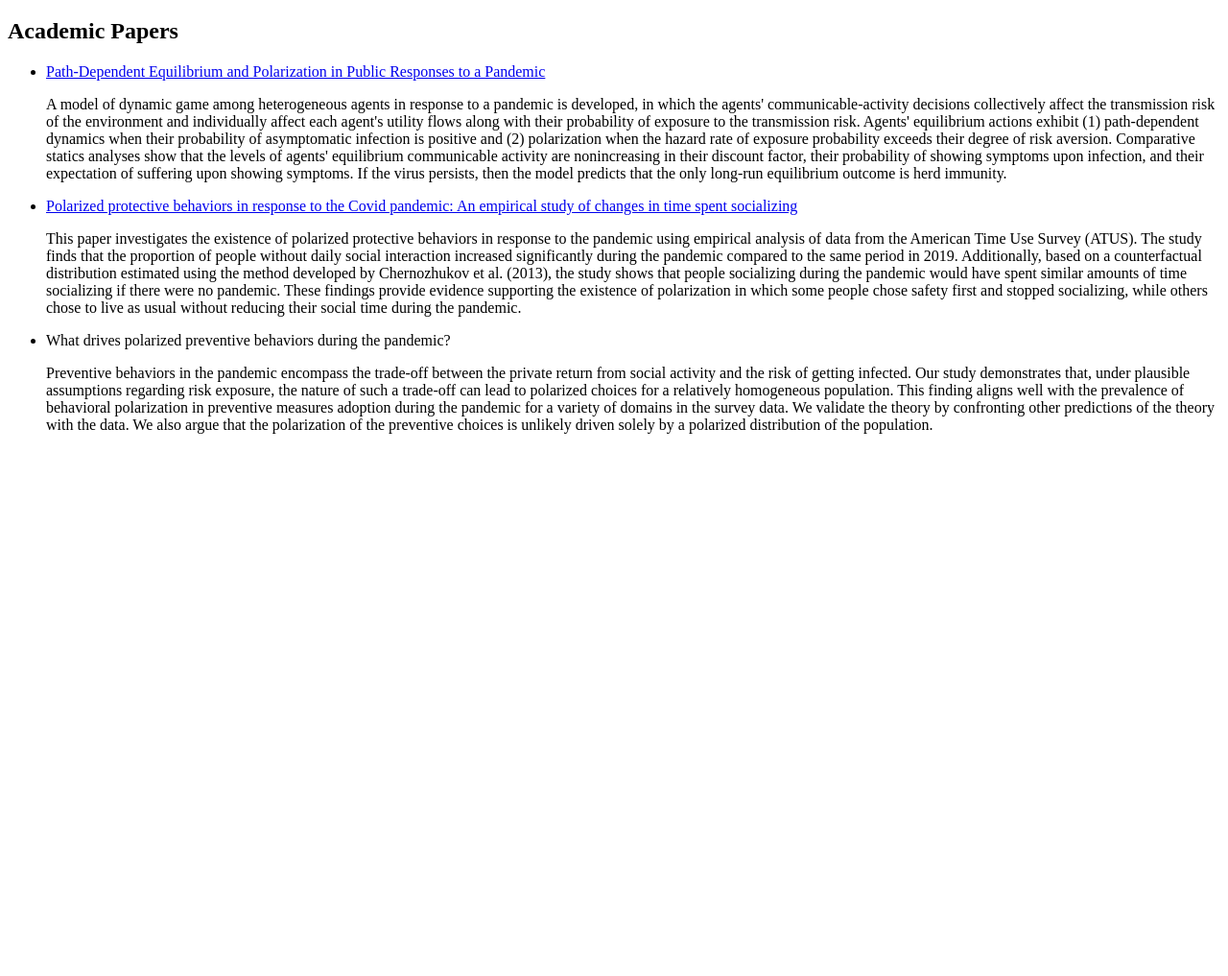
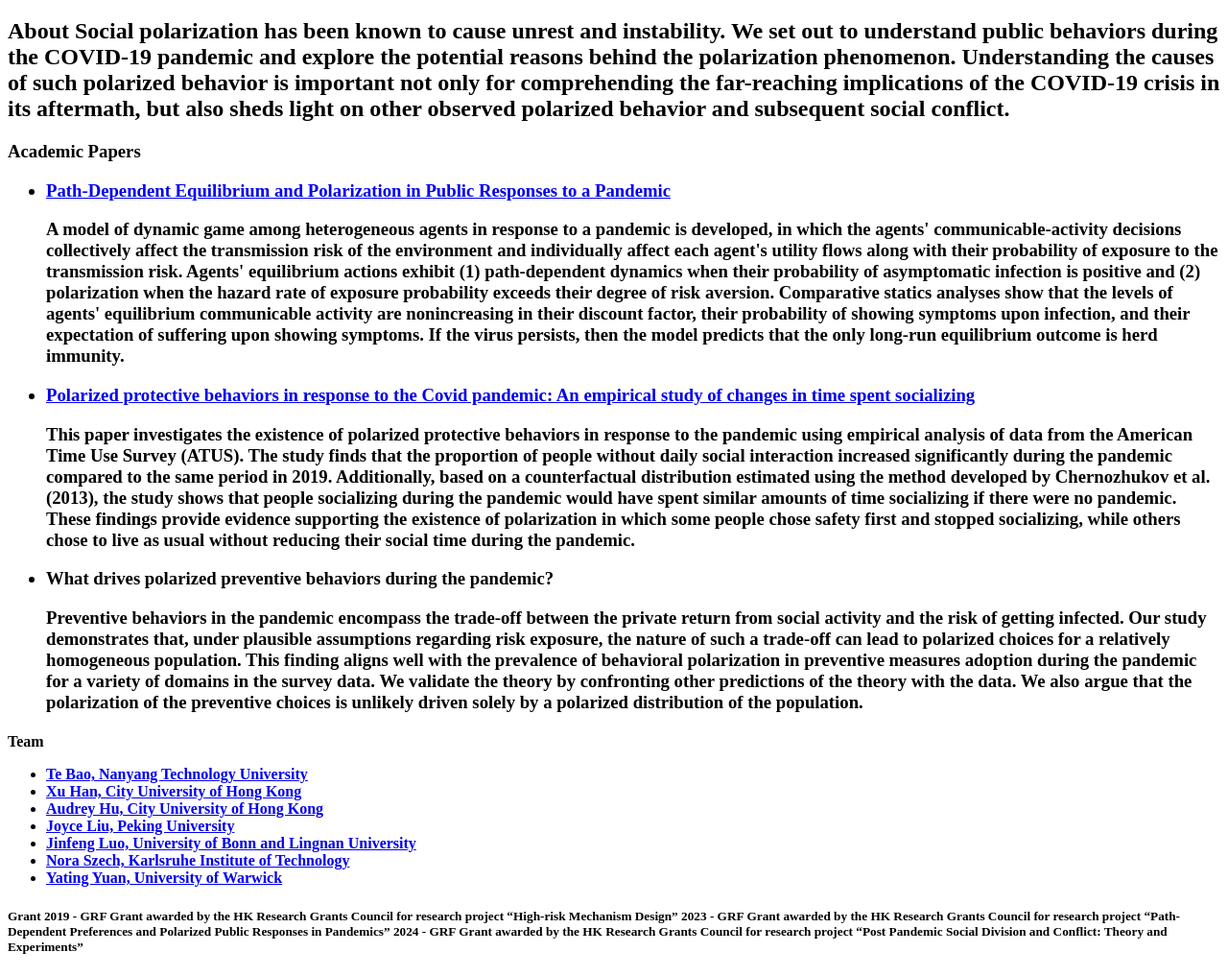
Before and after one commit to cp39/polarbehaviors-paper.org, a plain HTML site: page index.html in a window 1280 px wide. Shown: the part 61-1078 px from the top of the page at 96% size. Before the commit the page ends 800 px from the top, so only its background shows below. Drawn offline with Linux system fonts and the light colour scheme.

Commit message:
index.html

```diff
--- a/index.html
+++ b/index.html
@@ -6,7 +6,11 @@
 <body>
 	<h1>Welcome to Polar-Behaviors Project page</h1>
 
-	<h2>Academic Papers</h2>
+	<h2>About
+
+		Social polarization has been known to cause unrest and instability. We set out to understand public behaviors during the COVID-19 pandemic and explore the potential reasons behind the polarization phenomenon. Understanding the causes of such polarized behavior is important not only for comprehending the far-reaching implications of the COVID-19 crisis in its aftermath, but also sheds light on other observed polarized behavior and subsequent social conflict.
+
+	<h3>Academic Papers
 	<ul>
 		<li>
 			<a href="PolarPan20230726.pdf">Path-Dependent Equilibrium and Polarization in Public Responses to a Pandemic</a>
@@ -21,5 +25,53 @@
 			<p>Preventive behaviors in the pandemic encompass the trade-off between the private return from social activity and the risk of getting infected. Our study demonstrates that, under plausible assumptions regarding risk exposure, the nature of such a trade-off can lead to polarized choices for a relatively homogeneous population. This finding aligns well with the prevalence of behavioral polarization in preventive measures adoption during the pandemic for a variety of domains in the survey data. We validate the theory by confronting other predictions of the theory with the data. We also argue that the polarization of the preventive choices is unlikely driven solely by a polarized distribution of the population.</p>
 		</li>
 	</ul>
+
+	<h4>Team
+	<ul>
+		<li>
+			<a href="PolarPan20230726.pdf">Te Bao, Nanyang Technology University</a>
+
+		</li>
+		<li>
+			<a href="PolarPan20230726.pdf">Xu Han, City University of Hong Kong</a>
+
+		</li>
+		<li>
+			<a href="PolarPan20230726.pdf">Audrey Hu, City University of Hong Kong</a>
+
+		</li>
+		<li>
+			<a href="PolarPan20230726.pdf">Joyce Liu, Peking University</a>
+
+		</li>
+		<li>
+			<a href="PolarPan20230726.pdf">Jinfeng Luo, University of Bonn and Lingnan University</a>
+
+		</li>
+		<li>
+			<a href="PolarPan20230726.pdf">Nora Szech, Karlsruhe Institute of Technology</a>
+
+		</li>
+		<li>
+			<a href="PolarPan20230726.pdf">Yating Yuan, University of Warwick</a>
+
+		</li>
+
+	</ul>
+
+	<h5>Grant
+
+		2019 -
+
+		GRF Grant awarded by the HK Research Grants Council for research project “High-risk Mechanism Design”
+
+		2023 -
+
+		GRF Grant awarded by the HK Research Grants Council for research project “Path-Dependent Preferences and Polarized Public Responses in Pandemics”
+
+		2024 -
+
+		GRF Grant awarded by the HK Research Grants Council for research project “Post Pandemic Social Division and Conflict: Theory and Experiments”
+
 </body>
 </html>
```
